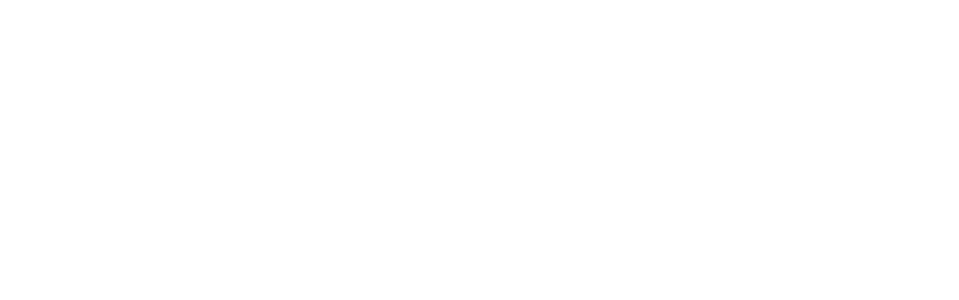
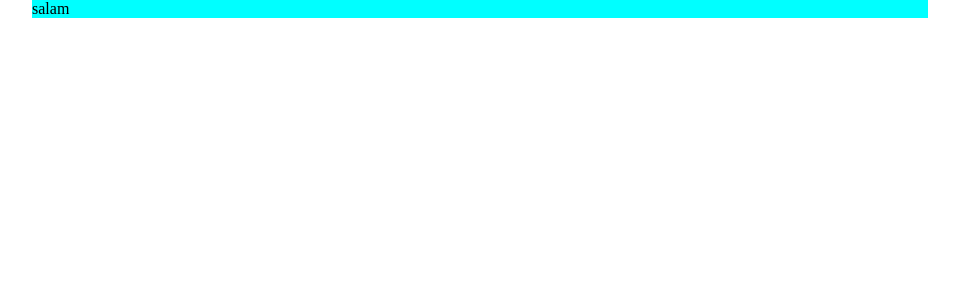
Before and after one commit to mohsenbaghaei/BootCamp-Project, a React (Create React App) app: page / in a window 1280 px wide. Shown: the top 300 px of the page, without its empty margins (160-1119 px from the left). Built offline with nearby package versions, Linux system fonts and the light colour scheme.

Commit message:
creating

```diff
--- /dev/null
+++ b/src/App.css
@@ -0,0 +1,7 @@
+.container {
+    width: 70%;
+    background-color: aqua;
+    display: flex;
+    flex-direction: column;
+    margin: 0px auto;
+}
--- a/src/App.tsx
+++ b/src/App.tsx
@@ -1,14 +1,15 @@
 import React from 'react';
+import './App.css'
 import { Route , Routes } from 'react-router-dom'
-import Main from './components/pages/Main'
+import Main from './components/pages/main/Main'
 import Quran from './components/pages/quran/Quran'
 
 const App : React.FC = () => {
   return (
-    <div>
+    <div className='container'>
       <Routes>
-        <Route path = '/' element={<Main/>} />
-        <Route path = '/quran' element={<Quran/>} />
+        {/* <Route path = '/' element={<Main/>} /> */}
+        <Route path = '/' element={<Quran/>} />
       </Routes>
     </div>
   );
--- a/src/components/pages/quran/Quran.tsx
+++ b/src/components/pages/quran/Quran.tsx
@@ -3,7 +3,7 @@
 const Quran :React.FC = () => {
     return (
         <div>
-
+            salam
         </div>
     );
 };
--- a/src/index.css
+++ b/src/index.css
@@ -1,4 +1,11 @@
 body{
   margin: 0;
   padding: 0;
+  overscroll-behavior: none;
+  scroll-behavior: smooth;
+  height: 100%;
+  font-size: 16px !important;
 }
+*, *::before, *::after {
+  box-sizing: inherit;
+}
```
Also changed, not shown: src/components/pages/main/Main.css (added), src/components/pages/main/Main.tsx (renamed from src/components/pages/Main.tsx).
